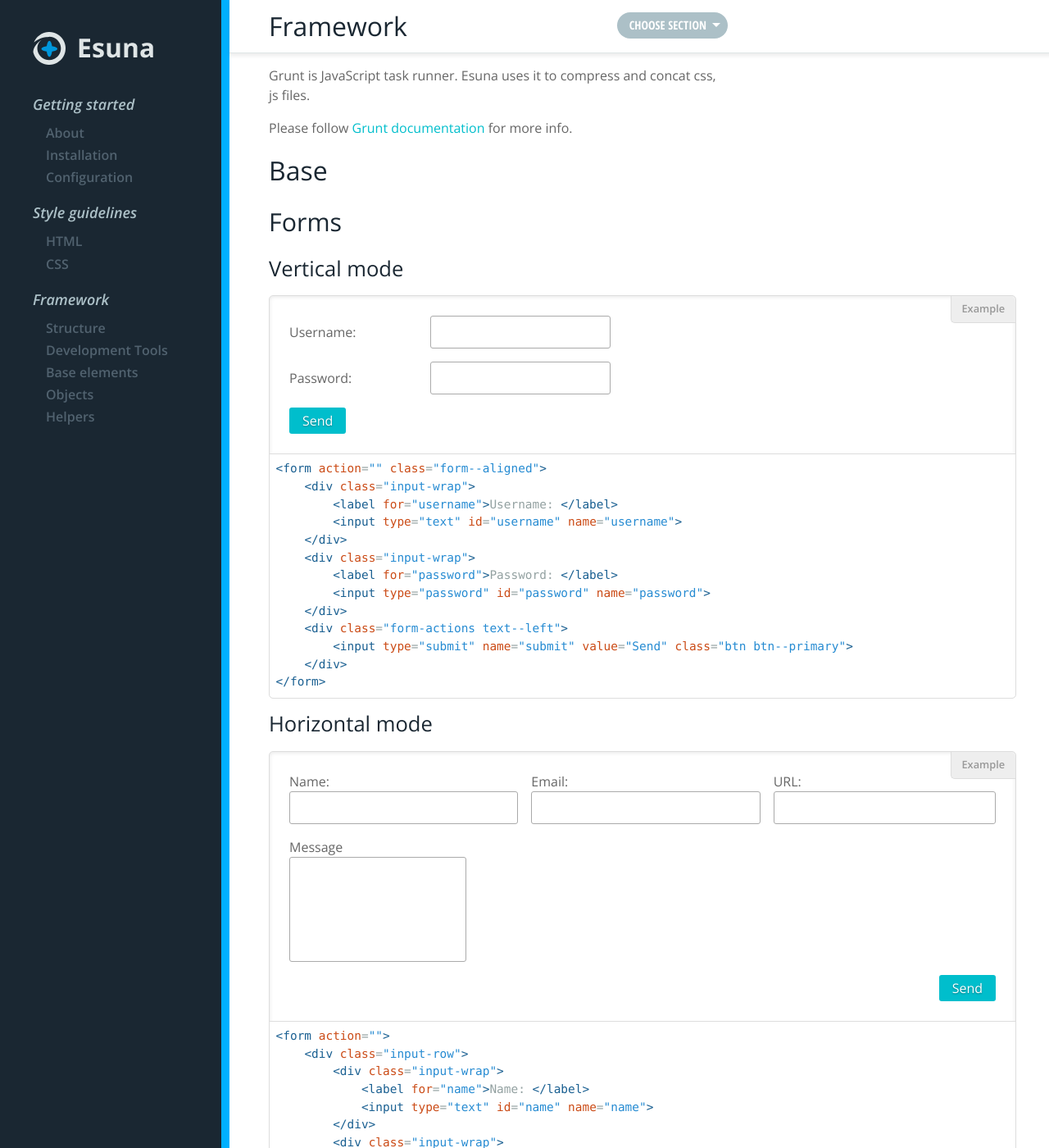
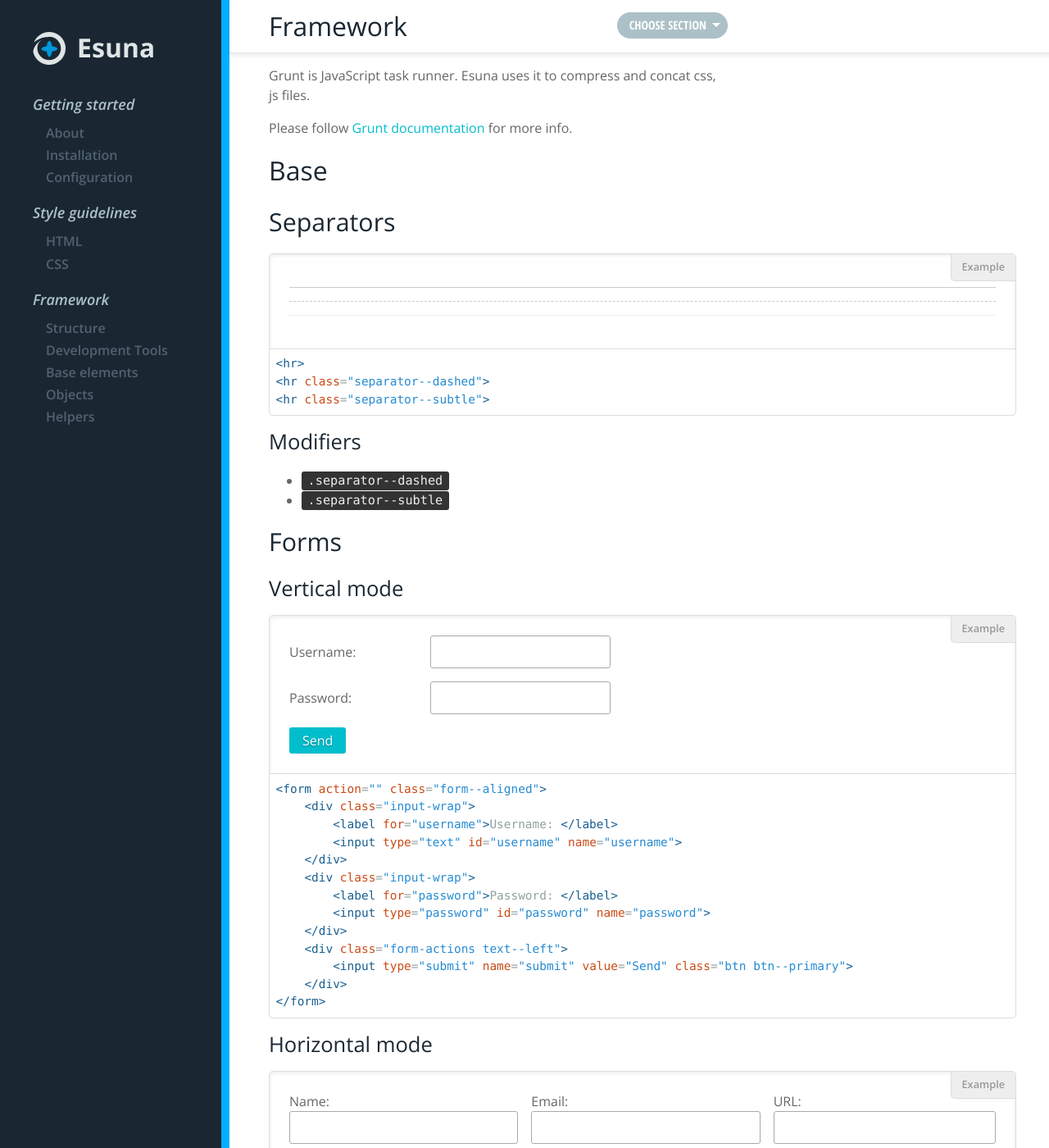
Before and after one commit to Idered/esuna, a Jekyll site: the page built from _posts/2013-03-25-framework.md, in a window 1280 px wide and 1400 px high, scrolled down 1953 px. Shown: the whole window at 82% size. Built offline with Jekyll 4.4.1, drawn with Linux system fonts in a browser that asks for light colours; some of the changed text lies outside the part shown.

Commit message:
update links, add separators docs

```diff
--- a/_layouts/default.html
+++ b/_layouts/default.html
@@ -106,9 +106,13 @@
 			<div class="footer__inner">
 				<p class="footer__copyright">Build with <span class="color--secondary">♥</span> and brought to you by <a href="http://twitter.com/idered">@Idered.</a> Code released under MIT license.</p>
 				<ul class="nav footer-nav">
-					<li><a href="https://github.com/Idered{{ site.url }}">GitHub Repo</a></li>
+					<li><a href="https://github.com/Idered{{ site.url }}" target="_blank">GitHub Repo</a></li>
 					<li> · </li>
-					<li><a href="https://github.com/Idered{{ site.url }}/issues">Issues</a></li>
+					<li><a href="https://github.com/Idered{{ site.url }}/issues" target="_blank">Issues</a></li>
+					<li> · </li>
+					<li><a href="https://github.com/Idered{{ site.url }}/issues/new" target="_blank">Report issue</a></li>
+					<li> · </li>
+					<li><a href="http://twitter.com/EsunaFramework" target="_blank">Twitter</a></li>
 				</ul>
 			</div>
 			<!-- /.footer__inner -->
--- a/_posts/2013-03-25-framework.md
+++ b/_posts/2013-03-25-framework.md
@@ -12,7 +12,16 @@ sections: [
 		title: 'Development Tools'
 	}, {
 		id: 'base',
-		title: 'Base'
+		title: 'Base',
+		sub: [
+			{
+				id: 'base-separators',
+				title: 'Separators'
+			}, {
+				id: 'base-forms',
+				title: 'Forms'
+			}
+		]
 	}, {
 		id: 'objects',
 		title: 'Objects',
@@ -166,7 +175,27 @@ Please follow [Grunt documentation](http://gruntjs.com/getting-started) for more
 
 ## Base {#base}
 
-### Forms
+### Separators {#base-separators}
+
+<div class="example">
+	<div class="example__content">
+		<hr>
+		<hr class="separator--dashed">
+		<hr class="separator--subtle">
+	</div>
+	<div class="example__code" markdown="1">
+	<hr>
+	<hr class="separator--dashed">
+	<hr class="separator--subtle">
+</div>
+</div>
+
+#### Modifiers
+
+* `.separator--dashed`
+* `.separator--subtle`
+
+### Forms {#base-forms}
 
 #### Vertical mode
 
--- a/ui/style.css
+++ b/ui/style.css
@@ -322,6 +322,7 @@ ul ul {
 
 .section-header__choose .dropdown__content li {
 	position: relative;
+	letter-spacing: .069em;
 }
 
 .section-header__choose:after,
```
Also changed, not shown: other parts of _posts/2013-03-25-framework.md (+3 -0 lines).
